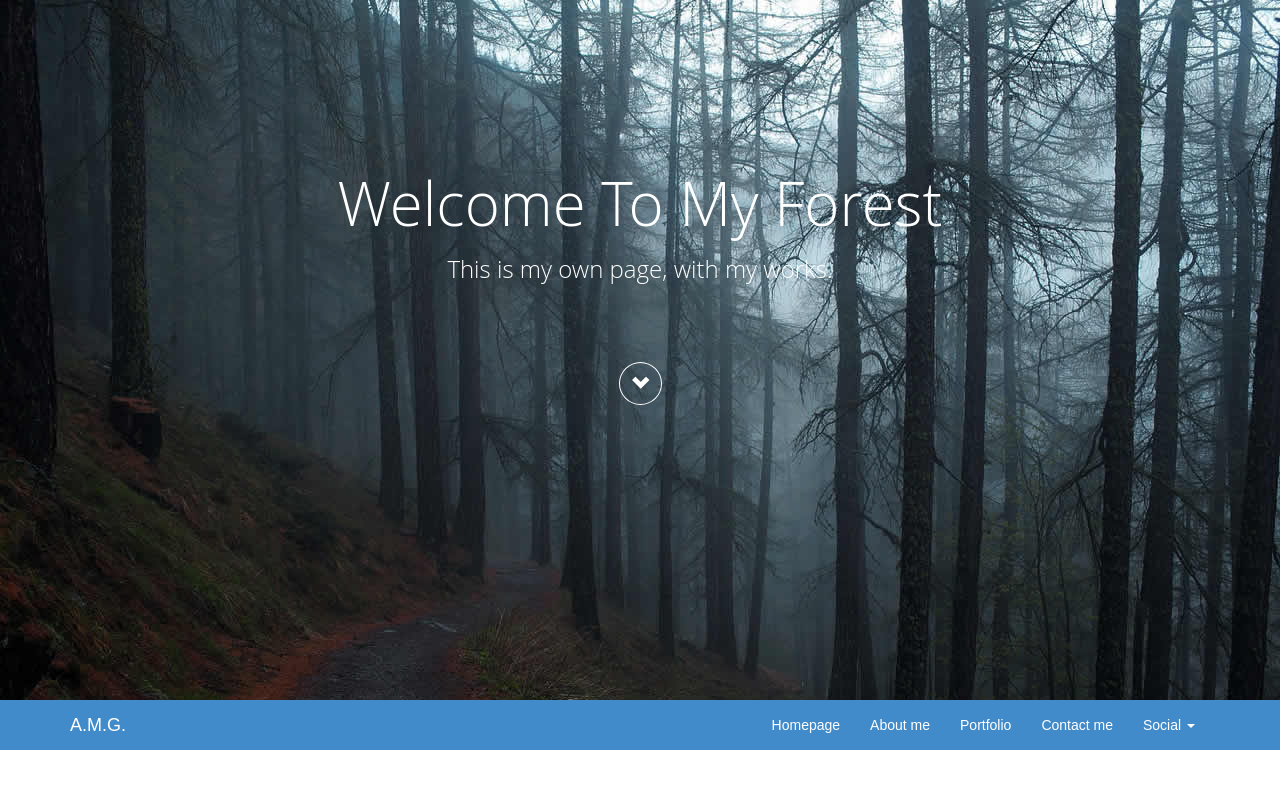
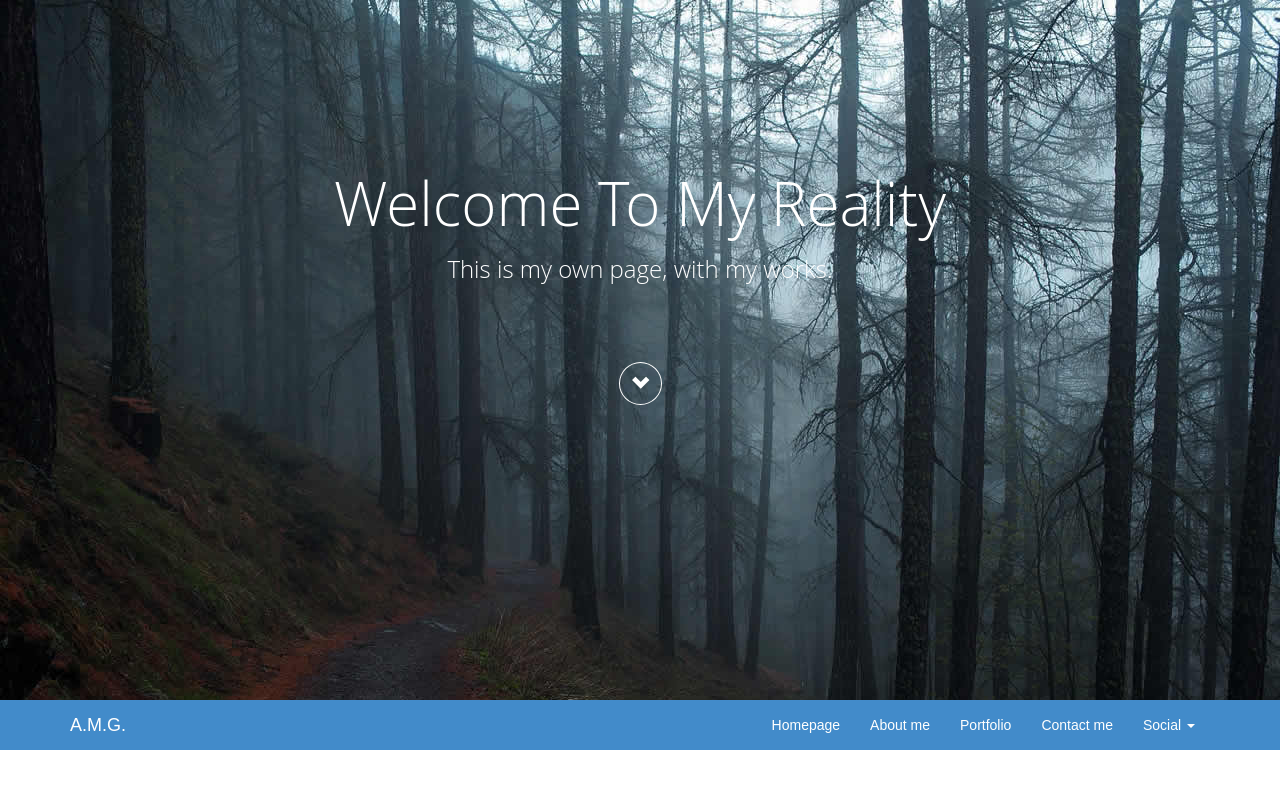
Before and after one commit to arego/own, a plain HTML site: page index.html in a window 1280 px wide. Shown: the top 800 px of the page. Drawn offline with Linux system fonts and the light colour scheme; a web font is replaced by a local one.

Commit message:
Update index.html

```diff
--- a/index.html
+++ b/index.html
@@ -11,7 +11,7 @@
 	<header id="homePage">
 		<div class="container">
 			<center>
-				<h1>Welcome To My Forest</h1>
+				<h1>Welcome To My Reality</h1>
 				<h3>This is my own page, with my works.</h3>
 				<!--<div style="margin-top:30px;">
 				  <a href="" class="btn btn-primary btn-lg" role="button">Learn more</a>
```
